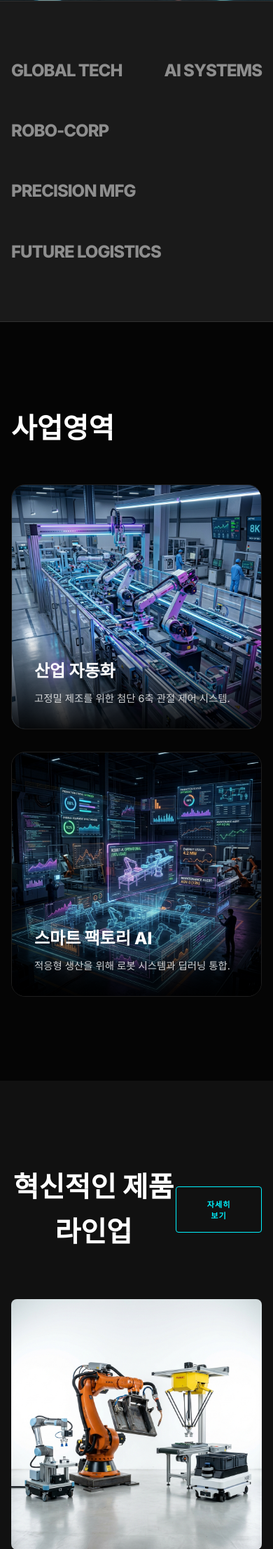
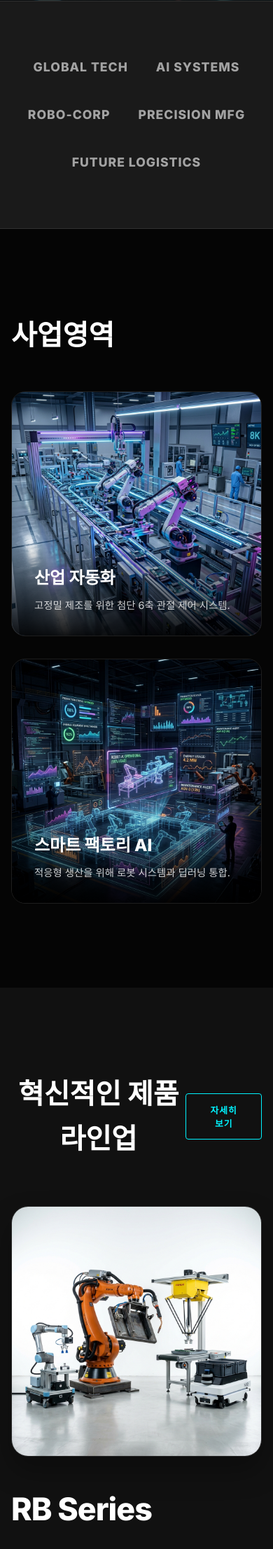
Before and after one commit to minsukim0381/minsukimCHP, a Flask app: page / in a window 390 px wide; the page is wider, and only the part inside the window is pictured. Shown: the part 839-3052 px from the top of that part at 70% size. Run offline with Flask 3, Linux system fonts and the light colour scheme; data comes from the database, SQL or seed files in the repository; some libraries are stand-ins or nearby versions.

Commit message:
Add files via upload

```diff
--- a/static/css/style.css
+++ b/static/css/style.css
@@ -1,14 +1,14 @@
 @import url('https://fonts.googleapis.com/css2?family=Inter:wght@300;400;600;800&family=JetBrains+Mono:wght@400;700&display=swap');
 
 :root {
-    --bg-color: #050505; /* Deep Black for more premium feel */
+    --bg-color: #050505;
     --text-color: #ffffff;
     --accent-blue: #0046ff;
     --accent-neon-cyan: #00f3ff;
     --accent-neon-pink: #ff00ff;
     --accent-neon-purple: #bc00ff;
     --gray-light: #1a1a1a;
-    --gray-mid: #888888;
+    --gray-mid: #aaaaaa; /* Lightened for better contrast on black */
     --gray-dark: #111111;
     --border-color: rgba(255, 255, 255, 0.1);
     --glass-bg: rgba(255, 255, 255, 0.03);
@@ -58,7 +58,7 @@ nav {
     justify-content: space-between;
     width: 100%;
     align-items: center;
-    gap: 1rem;
+    gap: 2rem;
 }
 
 .logo {
@@ -184,7 +184,7 @@ nav {
     left: 0;
     width: 100%;
     height: 100%;
-    background: rgba(0, 0, 0, 0.4);
+    background: linear-gradient(to bottom, rgba(0, 0, 0, 0.6), rgba(0, 0, 0, 0.3), rgba(0, 0, 0, 0.8));
 }
 
 .hero-overlay {
@@ -277,19 +277,20 @@ nav {
 
 .logo-strip {
     display: flex;
-    justify-content: space-between;
+    justify-content: center;
     align-items: center;
-    opacity: 0.5;
+    opacity: 0.6;
     filter: grayscale(1);
     transition: all 0.5s;
     flex-wrap: wrap;
-    gap: 3rem;
+    gap: 2.5rem;
 }
 
 .logo-strip div {
-    font-size: 1.5rem;
+    font-size: 1.1rem;
     font-weight: 800;
-    letter-spacing: -1px;
+    letter-spacing: 1px;
+    white-space: nowrap;
 }
 
 .logo-strip:hover {
@@ -644,13 +645,18 @@ textarea {
     .post-row td:first-child { padding-top: 1.5rem; }
     .post-row td:last-child { padding-bottom: 1.5rem; border-bottom: 1px solid var(--border-color); }
     .post-row td::before {
-        content: attr(data-label);
-        font-weight: 700;
-        font-size: 0.65rem;
-        text-transform: uppercase;
-        color: var(--accent-neon-cyan);
-        display: block;
-        margin-bottom: 4px;
+        display: none; /* Removed redundant labels for cleaner card view */
+    }
+
+    .post-row td:first-child {
+        padding-top: 1.2rem;
+        font-size: 1.1rem;
+    }
+
+    .post-row td:not(:first-child) {
+        display: inline-block;
+        margin-right: 1.5rem;
+        font-size: 0.8rem;
         opacity: 0.7;
     }
 
@@ -700,3 +706,67 @@ textarea {
     .responsive-title { font-size: 1.8rem !important; line-height: 1.3 !important; }
     .hero-overlay h1 { font-size: 2.2rem !important; letter-spacing: -1px !important; }
 }
+
+/* --- Feature Row System for Better Mobile Separation --- */
+.feature-row {
+    display: grid;
+    grid-template-columns: 1fr 1fr;
+    gap: 4rem;
+    align-items: center;
+    margin-bottom: 100px;
+}
+
+.feature-image {
+    border-radius: 24px;
+    overflow: hidden;
+    box-shadow: 0 20px 40px rgba(0,0,0,0.3);
+    border: 1px solid var(--border-color);
+}
+
+.feature-image img {
+    width: 100%;
+    height: 100%;
+    object-fit: cover;
+    display: block;
+}
+
+@media (max-width: 992px) {
+    .feature-row {
+        grid-template-columns: 1fr;
+        gap: 2.5rem;
+        margin-bottom: 60px;
+    }
+    .feature-row > div {
+        order: 0 !important; /* Reset orders for vertical flow */
+    }
+    .feature-image {
+        height: auto !important;
+        max-height: 400px;
+    }
+    .feature-row h2 {
+        font-size: 2.2rem !important;
+    }
+}
+
+/* --- Advanced Mobile Refinements --- */
+@media (max-width: 600px) {
+    .feature-row { margin-bottom: 40px !important; }
+    .feature-row h2 { font-size: 1.8rem !important; }
+    .feature-row p { font-size: 1rem !important; }
+
+    /* Stack 2-col inner grids on mobile */
+    .feature-row .display-grid-2 { grid-template-columns: 1fr !important; gap: 1.5rem !important; }
+
+    .hero-overlay h1 { font-size: 2.2rem !important; letter-spacing: -1px !important; }
+    .btn-cyber { padding: 0.8rem 1.8rem !important; font-size: 0.8rem !important; }
+
+    .board-header h1 { font-size: 2rem !important; }
+    .category-tabs { margin-bottom: 1.5rem !important; }
+
+    /* Better Comment Spacing */
+    .comment-vote-btn { padding: 0.4rem 0.8rem !important; min-width: 60px; }
+    .delete-comment-btn, .reply-comment-btn { padding: 0.5rem !important; }
+
+    /* Mobile Menu Polish */
+    .mobile-nav a { font-size: 1.2rem !important; border-bottom: 1px solid rgba(255,255,255,0.05); width: 80%; text-align: center; padding-bottom: 1rem; }
+}
--- a/templates/index.html
+++ b/templates/index.html
@@ -51,17 +51,17 @@
             <h2 class="section-title" data-i18n="section-products" style="margin: 0;">혁신적인 제품 라인업</h2>
             <button class="btn-cyber" style="background: transparent; border: 1px solid var(--accent-neon-cyan); color: var(--accent-neon-cyan); font-size: 0.7rem;" data-i18n="btn-details" onclick="location.href='/products'">자세히 보기</button>
         </div>
-        <div class="product-grid">
-            <div class="product-card">
+        <div class="feature-row">
+            <div class="feature-image">
                 <img src="/static/img/products_main.png" alt="Product 1">
             </div>
-            <div class="product-card">
-                <h3 style="font-size: 2.5rem; margin-bottom: 1.5rem; letter-spacing: -1px;">RB Series</h3>
-                <p style="color: var(--gray-mid); margin-bottom: 2rem; font-size: 1.1rem;" data-i18n="product-desc">당사의 협동 로봇은 고도의 정밀도와 안전성을 결합하여 제조 공정의 효율을 극대화합니다.</p>
-                <ul style="list-style: none; display: flex; flex-direction: column; gap: 1rem; color: var(--gray-mid);">
-                    <li data-i18n="product-feature-1" style="display: flex; align-items: center; gap: 0.5rem;"><span style="color: var(--accent-neon-cyan);">▸</span> 고정밀 6축 다관절 제어</li>
-                    <li data-i18n="product-feature-2" style="display: flex; align-items: center; gap: 0.5rem;"><span style="color: var(--accent-neon-cyan);">▸</span> 지능형 충돌 감지 및 안전 로직</li>
-                    <li data-i18n="product-feature-3" style="display: flex; align-items: center; gap: 0.5rem;"><span style="color: var(--accent-neon-cyan);">▸</span> C# 및 Python 통합 API 지원</li>
+            <div>
+                <h3 style="font-size: 2.8rem; font-weight: 800; margin-bottom: 1.5rem; letter-spacing: -1px;">RB Series</h3>
+                <p style="color: var(--gray-mid); margin-bottom: 2rem; font-size: 1.15rem; line-height: 1.8;" data-i18n="product-desc">당사의 협동 로봇은 고도의 정밀도와 안전성을 결합하여 제조 공정의 효율을 극대화합니다.</p>
+                <ul style="list-style: none; display: flex; flex-direction: column; gap: 1.2rem; color: var(--gray-mid); font-size: 1rem;">
+                    <li data-i18n="product-feature-1" style="display: flex; align-items: center; gap: 0.8rem;"><span style="color: var(--accent-neon-cyan); font-weight: 800;">▸</span> 고정밀 6축 다관절 제어</li>
+                    <li data-i18n="product-feature-2" style="display: flex; align-items: center; gap: 0.8rem;"><span style="color: var(--accent-neon-cyan); font-weight: 800;">▸</span> 지능형 충돌 감지 및 안전 로직</li>
+                    <li data-i18n="product-feature-3" style="display: flex; align-items: center; gap: 0.8rem;"><span style="color: var(--accent-neon-cyan); font-weight: 800;">▸</span> C# 및 Python 통합 API 지원</li>
                 </ul>
             </div>
         </div>
```
Also changed, not shown: templates/about.html (+14 -13 lines), templates/board.html (+15 -7 lines), templates/business.html (+11 -11 lines).
